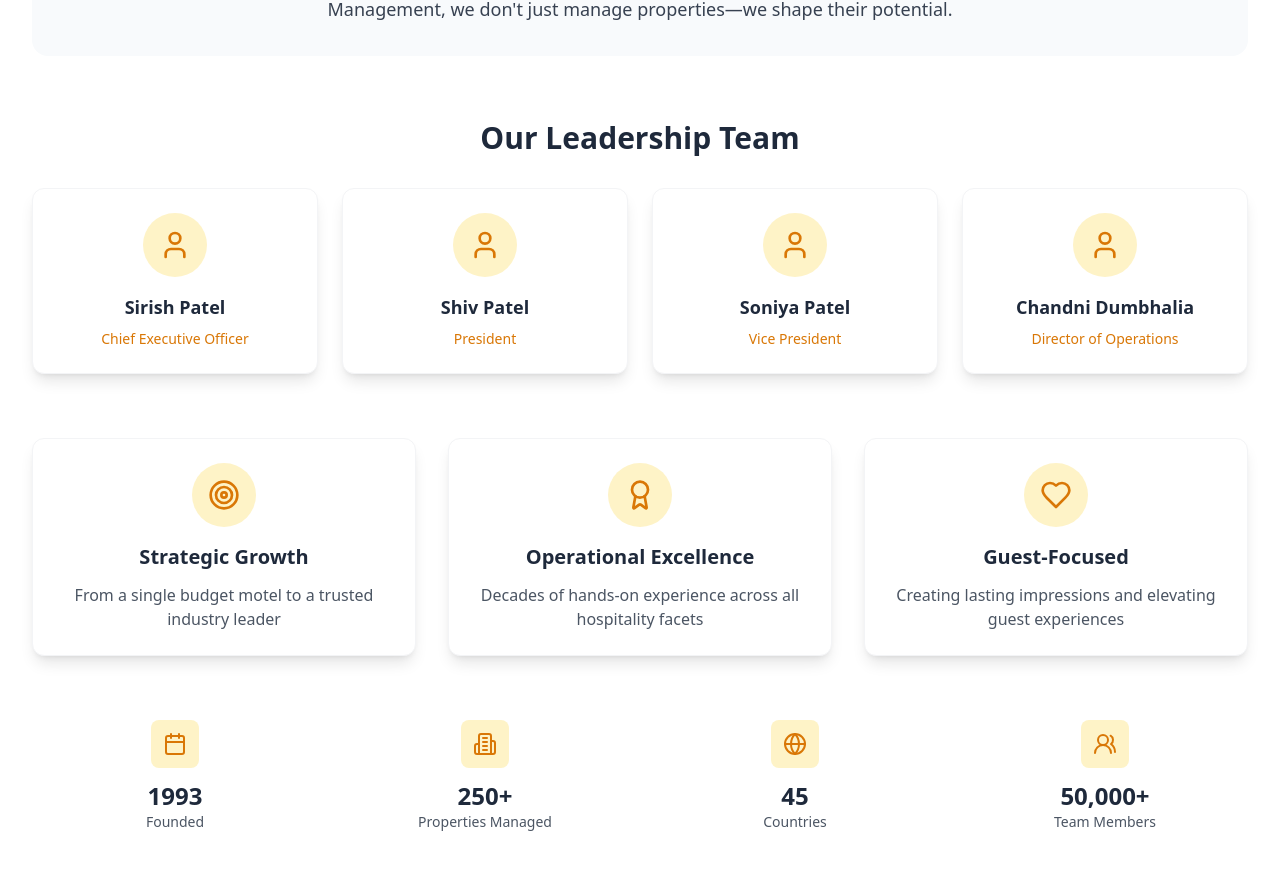
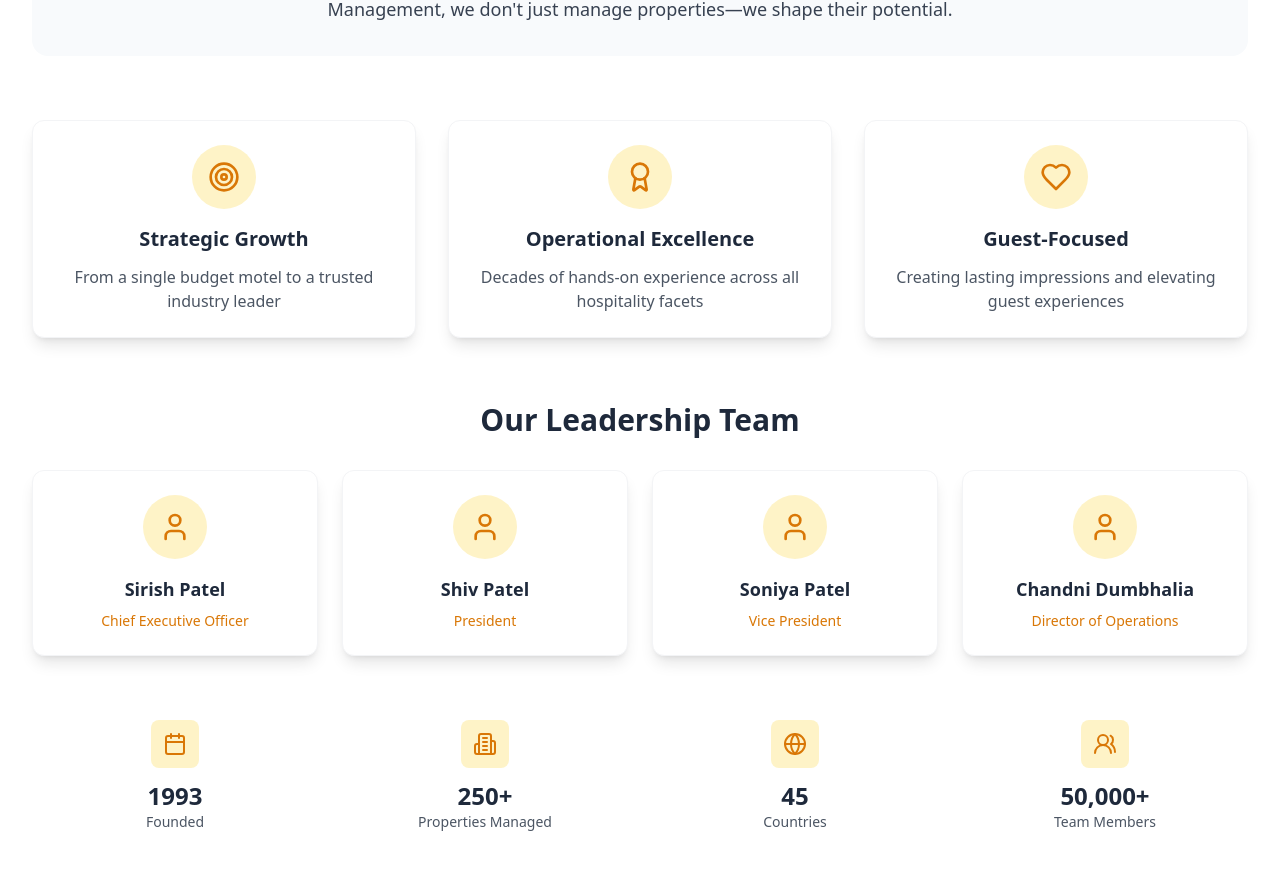
Before and after one commit to Hinal-dev/aimbridge-mimic-builder, a React (Vite) app: page / in a window 1280 px wide. Shown: the part 3340-4210 px from the top of the page. Built offline with nearby package versions, Linux system fonts and the light colour scheme.

Commit message:
Refactor About section
Move achievements section to a more appropriate location.

```diff
--- a/src/components/About.tsx
+++ b/src/components/About.tsx
@@ -1,4 +1,3 @@
-
 import { Award, Globe, Users2, Building2, Calendar, Target, Heart, User } from 'lucide-react';
 
 const About = () => {
@@ -32,6 +31,7 @@ const About = () => {
           </h2>
         </div>
 
+        {/* Company Story Section */}
         <div className="grid lg:grid-cols-2 gap-16 items-center mb-16">
           <div>
             <h3 className="text-3xl font-bold text-slate-800 mb-6">Our Story</h3>
@@ -61,6 +61,7 @@ const About = () => {
           </div>
         </div>
 
+        {/* Vision Section */}
         <div className="mb-16">
           <h3 className="text-3xl font-bold text-slate-800 mb-8 text-center">Our Vision</h3>
           <div className="bg-slate-50 rounded-2xl p-8">
@@ -70,6 +71,20 @@ const About = () => {
           </div>
         </div>
 
+        {/* Achievements Section - moved here for better flow */}
+        <div className="grid md:grid-cols-3 gap-8 mb-16">
+          {achievements.map((achievement, index) => (
+            <div key={index} className="text-center bg-white p-6 rounded-xl shadow-lg border border-gray-100">
+              <div className="bg-amber-100 w-16 h-16 rounded-full flex items-center justify-center mx-auto mb-4">
+                <achievement.icon className="text-amber-600" size={32} />
+              </div>
+              <h4 className="text-xl font-bold text-slate-800 mb-3">{achievement.title}</h4>
+              <p className="text-gray-600">{achievement.description}</p>
+            </div>
+          ))}
+        </div>
+
+        {/* Leadership Team Section */}
         <div className="mb-16">
           <h3 className="text-3xl font-bold text-slate-800 mb-8 text-center">Our Leadership Team</h3>
           <div className="grid md:grid-cols-2 lg:grid-cols-4 gap-6">
@@ -85,18 +100,7 @@ const About = () => {
           </div>
         </div>
 
-        <div className="grid md:grid-cols-3 gap-8 mb-16">
-          {achievements.map((achievement, index) => (
-            <div key={index} className="text-center bg-white p-6 rounded-xl shadow-lg border border-gray-100">
-              <div className="bg-amber-100 w-16 h-16 rounded-full flex items-center justify-center mx-auto mb-4">
-                <achievement.icon className="text-amber-600" size={32} />
-              </div>
-              <h4 className="text-xl font-bold text-slate-800 mb-3">{achievement.title}</h4>
-              <p className="text-gray-600">{achievement.description}</p>
-            </div>
-          ))}
-        </div>
-
+        {/* Stats Section */}
         <div className="grid grid-cols-2 md:grid-cols-4 gap-6">
           {stats.map((stat, index) => (
             <div key={index} className="text-center">
```
